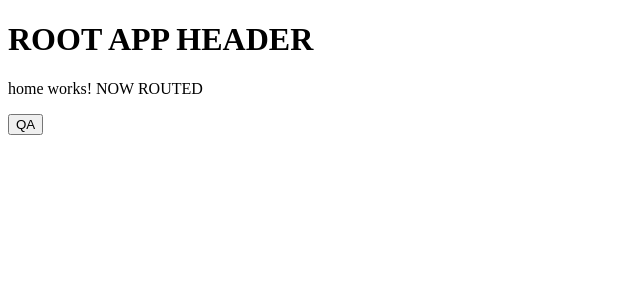
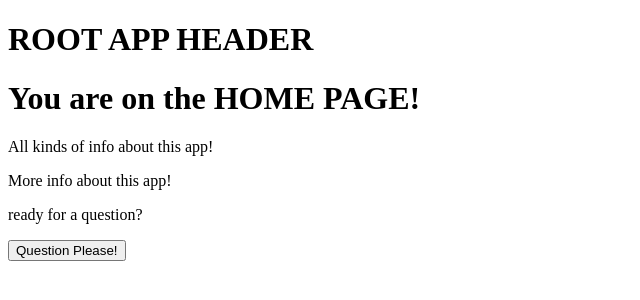
Before and after one commit to rpolevoi/qa, an Angular app: page / in a window 1280 px wide. Shown: the top 300 px of the page, without its empty margins (0-640 px from the left). Built offline with nearby package versions, Linux system fonts and the light colour scheme; no server answers.

Commit message:
core qa button interaction working

```diff
--- a/src/app/display/display.component.html
+++ b/src/app/display/display.component.html
@@ -1,5 +1,13 @@
 
-<button (click)="toDisplay()">QA</button>
-<br>
-{{ qa.q }}
-{{ qa.a }}
+
+<div>
+{{ qa.q }}<br>
+<button *ngIf="!showAnswer" (click)="showAnswer = true">SHOW ANSWER</button>
+<button (click)="newQA()">New Question?</button>
+</div>
+
+
+<div *ngIf="showAnswer">
+{{ qa.a }}<br>
+<button (click)="newQA()">New QA?</button>
+</div>
--- a/src/app/display/display.component.ts
+++ b/src/app/display/display.component.ts
@@ -12,19 +12,19 @@ import { QAService } from '../qa.service';
 export class DisplayComponent implements OnInit {
 
   qa:QA;
-  flag = true;
+  showAnswer = false;
 
   constructor(private route: ActivatedRoute, private qaServ: QAService) {
     route.data.pluck('qa')
         .subscribe(obj => { this.qa = <QA>obj;
-          this.flag = !this.flag;
-          console.log(this.flag);} );
+          this.showAnswer = false;
+          console.log(this.showAnswer);} );
   }
 
   ngOnInit() { console.log("init!");
   }
 
-  toDisplay() {
+  newQA() {
     this.qaServ.newQA();
   }
 
--- a/src/app/home/home.component.html
+++ b/src/app/home/home.component.html
@@ -1,4 +1,10 @@
-<p>
-  home works!  NOW ROUTED
-</p>
-<button (click)="toDisplay()">QA</button>
+<h1>
+  You are on the HOME PAGE!
+</h1>
+<p>All kinds of info about this app!</p>
+
+<p>More info about this app!</p>
+
+<p>ready for a question?</p>
+
+<button (click)="toDisplay()">Question Please!</button>
```
